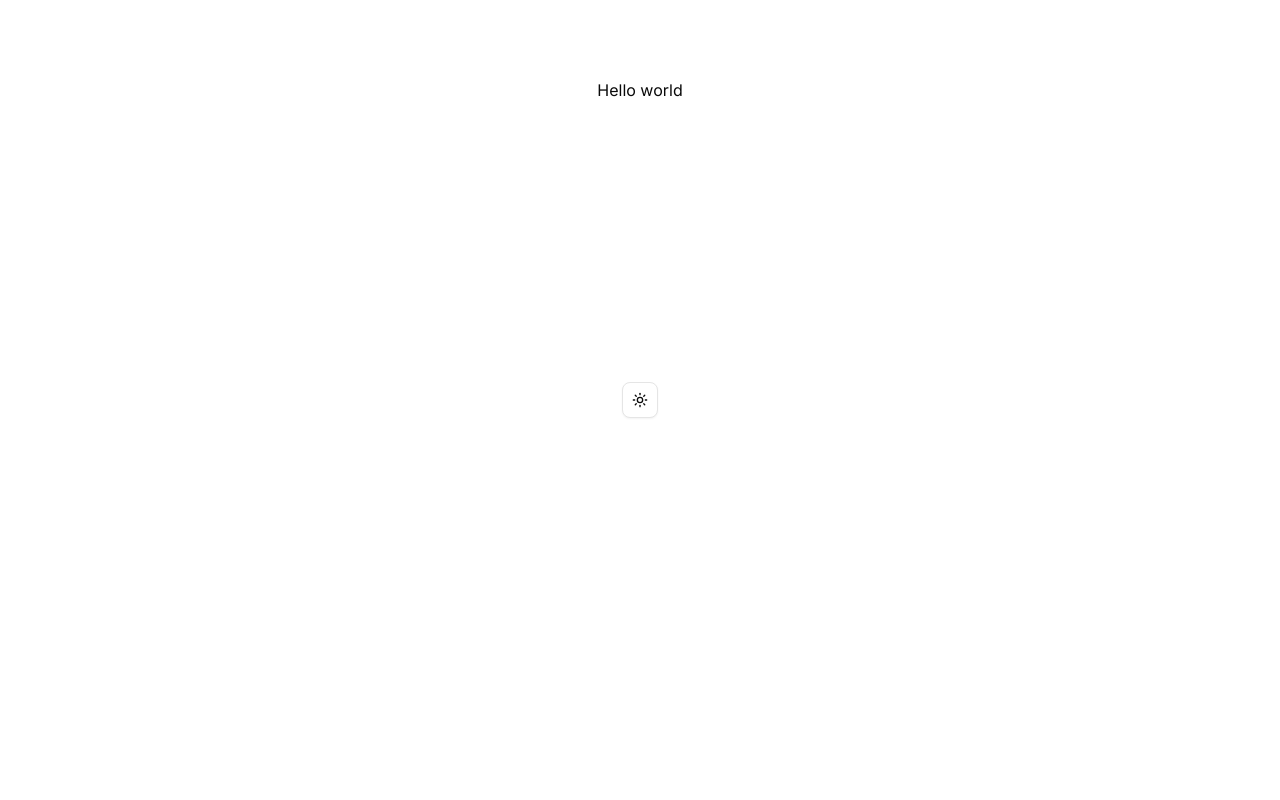
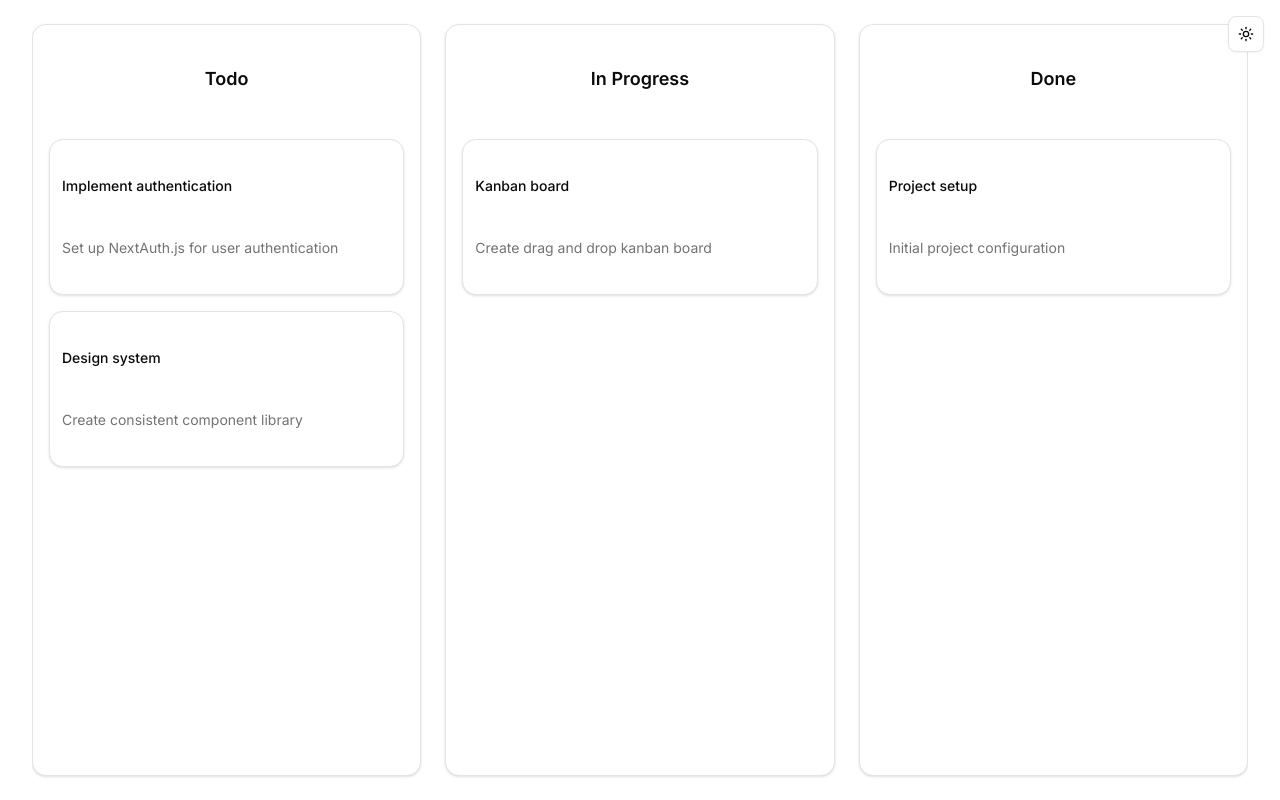
Before and after one commit to ashish-makwana87/cursor-ai-nextjs-kanban-board, a Next.js app: page / in a window 1280 px wide. Built offline with nearby package versions, Linux system fonts and the light colour scheme.

Commit message:
feat(kanban board): basic grid setup

```diff
--- a/app/globals.css
+++ b/app/globals.css
@@ -2,6 +2,12 @@
 @import "tw-animate-css";
 
 @custom-variant dark (&:is(.dark *));
+
+@layer utilities {
+  .alignment {
+    @apply mx-auto max-w-6xl lg:max-w-7xl px-8;
+  }
+}
 
 @theme inline {
   --color-background: var(--background);
--- a/app/page.tsx
+++ b/app/page.tsx
@@ -1,10 +1,16 @@
 import { ThemeToggle } from "@/components/theme-toggle";
+import { KanbanBoard } from "@/components/kanban-board";
 
 export default function Home() {
+
   return (
-    <div className='grid grid-rows-[20px_1fr_20px] items-center justify-items-center min-h-screen p-8 pb-20 gap-16 sm:p-20 font-[family-name:var(--font-geist-sans)]'>
-      <h1>Hello world</h1>
+    <main className="relative">
+      <div className="absolute top-4 right-4 z-10">
       <ThemeToggle />
-    </div>
+      </div>
+      <section className="alignment">
+      <KanbanBoard/>
+      </section>
+    </main>
   );
 }
--- /dev/null
+++ b/components/kanban-board.tsx
@@ -0,0 +1,34 @@
+import { KanbanColumn } from "./kanban-column";
+import { TaskCard } from "./task-card";
+
+export function KanbanBoard() {
+
+  return (
+    <div className='grid md:grid-cols-2 lg:grid-cols-3 gap-6 py-6 overflow-x-auto min-h-screen'>
+      <KanbanColumn title='Todo'>
+        <TaskCard
+          title='Implement authentication'
+          description='Set up NextAuth.js for user authentication'
+        />
+        <TaskCard
+          title='Design system'
+          description='Create consistent component library'
+        />
+      </KanbanColumn>
+
+      <KanbanColumn title='In Progress'>
+        <TaskCard
+          title='Kanban board'
+          description='Create drag and drop kanban board'
+        />
+      </KanbanColumn>
+
+      <KanbanColumn title='Done'>
+        <TaskCard
+          title='Project setup'
+          description='Initial project configuration'
+        />
+      </KanbanColumn>
+    </div>
+  );
+}
--- /dev/null
+++ b/components/kanban-column.tsx
@@ -0,0 +1,18 @@
+import { Card, CardHeader, CardTitle, CardContent } from "./ui/card";
+
+interface KanbanColumnProps {
+  title: string;
+  children: React.ReactNode;
+}
+
+export function KanbanColumn({ title, children }: KanbanColumnProps) {
+
+  return (
+    <Card className="w-full min-w-[320px]">
+      <CardHeader className="p-4">
+        <CardTitle className="text-center text-lg">{title}</CardTitle>
+      </CardHeader>
+      <CardContent className="p-4 pt-0">{children}</CardContent>
+    </Card>
+  );
+}
--- /dev/null
+++ b/components/task-card.tsx
@@ -0,0 +1,21 @@
+import { Card, CardHeader, CardTitle, CardContent } from "./ui/card";
+
+interface TaskCardProps {
+  title: string;
+  description?: string;
+}
+
+export function TaskCard({ title, description }: TaskCardProps) {
+  return (
+    <Card className="mb-4">
+      <CardHeader className="p-3">
+        <CardTitle className="text-sm font-medium">{title}</CardTitle>
+      </CardHeader>
+      {description && (
+        <CardContent className="p-3 pt-0 text-sm text-muted-foreground">
+          {description}
+        </CardContent>
+      )}
+    </Card>
+  );
+}
--- a/components/theme-provider.tsx
+++ b/components/theme-provider.tsx
@@ -7,5 +7,6 @@ export function ThemeProvider({
   children,
   ...props
 }: React.ComponentProps<typeof NextThemesProvider>) {
+
   return <NextThemesProvider {...props}>{children}</NextThemesProvider>;
 }
```
Also changed, not shown: public/k3.JPG (added), 1 other file (tests, documents, lock files or other folders).
